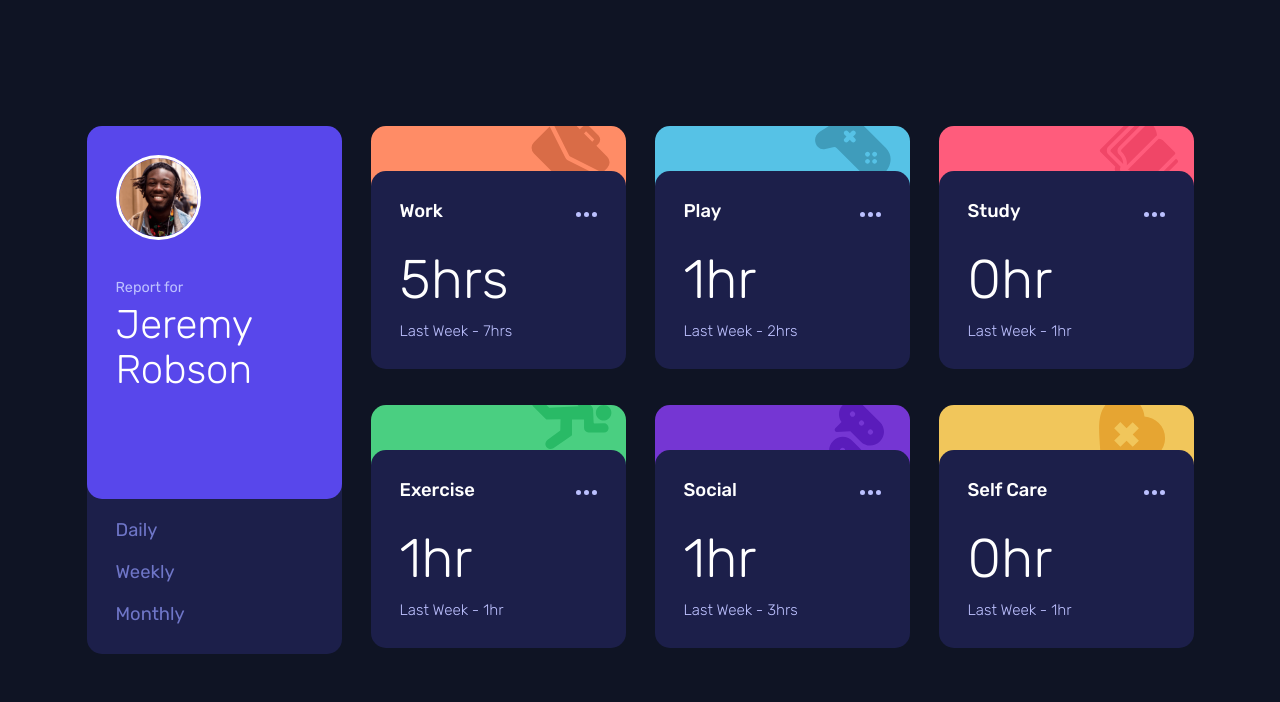
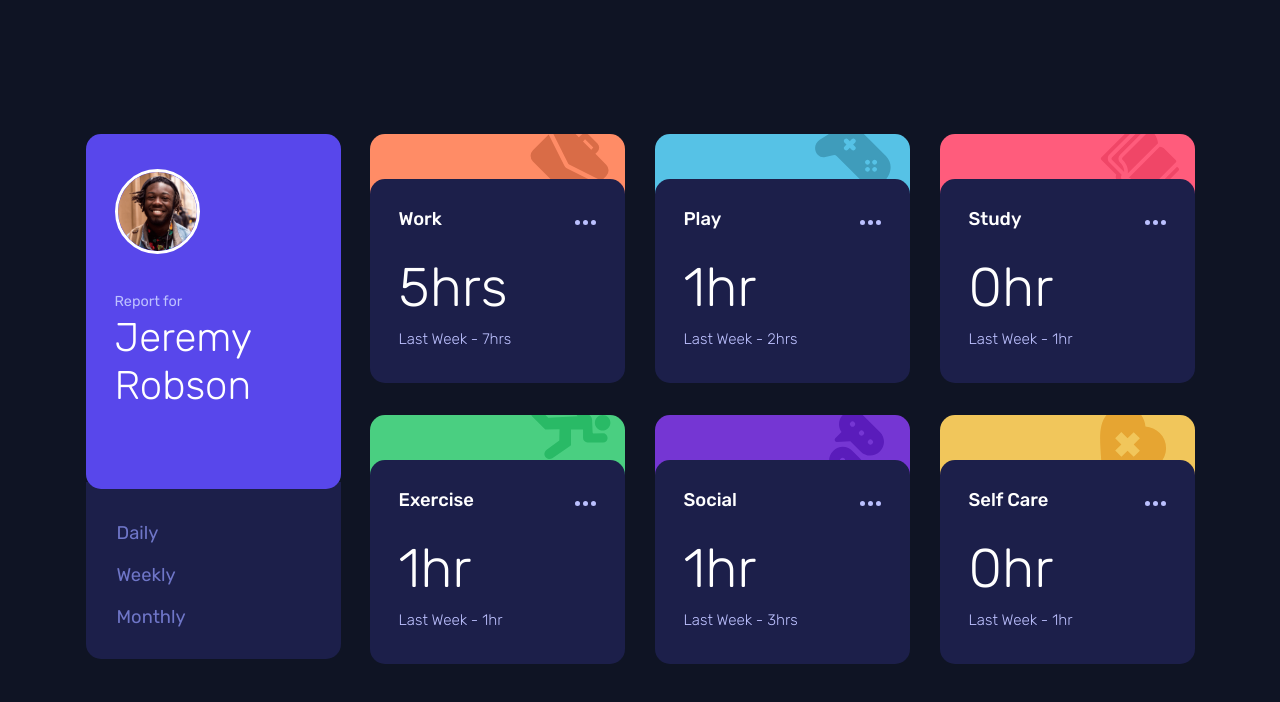
Before and after one commit to kdumagalhaes/time-tracking-dashboard-react, a React (Vite) app: page / in a window 1280 px wide. Shown: the top 702 px of the page. Built offline with nearby package versions, Linux system fonts and the light colour scheme.

Commit message:
Finish fine adjustments

```diff
--- a/src/components/Menu/styles.ts
+++ b/src/components/Menu/styles.ts
@@ -3,11 +3,11 @@ import styled from "styled-components";
 export const Container = styled.div`
   width: 100%;
   background: var(--neutral-dark-blue);
-  padding: 40px 29px 29px 29px;
+  padding: 40px 31px 31px 31px;
   border-bottom-left-radius: var(--border-radius);
   border-bottom-right-radius: var(--border-radius);
   position: relative;
-  top: -20px;
+  top: -7px;
   z-index: 0;
 
   @media (max-width: 480px) {
--- a/src/components/Profile/styles.tsx
+++ b/src/components/Profile/styles.tsx
@@ -2,11 +2,11 @@ import styled from "styled-components";
 
 export const Container = styled.div`
   width: 100%;
-  height: 373px;
+  height: 355px;
   max-width: 255px;
   background: var(--primary-blue);
   border-radius: var(--border-radius);
-  padding: 29px;
+  padding: 35px 29px 29px 29px;
   z-index: 1;
 
   @media (max-width: 480px) {
@@ -33,7 +33,7 @@ export const Container = styled.div`
   p {
     font-size: 0.9rem;
     color: var(--neutral-pale-blue);
-    margin-bottom: 7px;
+    margin-bottom: 4px;
 
     @media (max-width: 480px) {
       margin-bottom: 0;
@@ -44,7 +44,7 @@ export const Container = styled.div`
     font-weight: 300;
     font-size: 2.5rem;
     color: #fff;
-    line-height: 2.8rem;
+    line-height: 3rem;
 
     @media (max-width: 480px) {
       font-size: 1.4rem;
--- a/src/components/TimeTrackingBoard/styles.ts
+++ b/src/components/TimeTrackingBoard/styles.ts
@@ -1,10 +1,10 @@
 import styled from "styled-components";
 
 export const Container = styled.main`
-  height: 528px;
+  height: auto;
   display: grid;
   grid-template-columns: repeat(3, 255px);
-  gap: 29px;
+  gap: 30px;
 
   @media (max-width: 1100px) {
     grid-template-columns: repeat(2, 255px);
--- a/src/components/TimeTrackingCard/index.tsx
+++ b/src/components/TimeTrackingCard/index.tsx
@@ -25,7 +25,6 @@ export const TimeTrackingCard = ({ category }: TimeTrackingCardProps) => {
   let timeSpentData!: number;
   let lastWeekTimeSpentData!: number;
   let categoryIndex!: number;
-  // const currentTimeframe = useSelector((state) => state);
 
   switch (category) {
     case "Work":
--- a/src/components/TimeTrackingCard/styles.tsx
+++ b/src/components/TimeTrackingCard/styles.tsx
@@ -70,6 +70,7 @@ export const Container = styled.div<Props>`
   .text-content {
     color: #fff;
     width: 100%;
+    height: 204px;
     background: var(--neutral-dark-blue);
     border-radius: var(--border-radius);
     padding: 29px;
```
